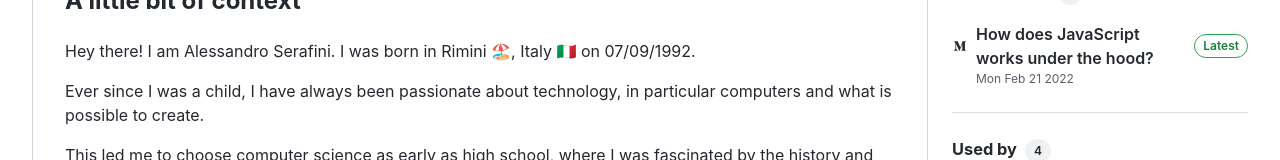
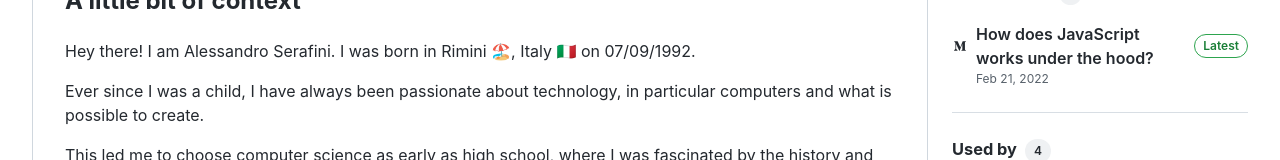
Before and after one commit to AlessandroSerafini14/alessandroserafini.github.io, a Next.js app: page / in a window 1280 px wide. Shown: the part 886-1046 px from the top of the page. Built offline with nearby package versions, Linux system fonts and the light colour scheme.

Commit message:
fix(publications): format publications date

```diff
--- a/src/components/Publications/index.tsx
+++ b/src/components/Publications/index.tsx
@@ -1,4 +1,5 @@
 import dayjs from "dayjs";
+import localizedFormat from "dayjs/plugin/localizedFormat";
 import React from "react";
 import { AiOutlineMedium } from "react-icons/ai";
 
@@ -6,6 +7,8 @@ import ItemsList from "#components/ItemsList";
 import { Title, Chip } from "#components/Layout/styles";
 
 import { Item, Publication, ChipType } from "#types";
+
+dayjs.extend(localizedFormat);
 
 const Publications: React.FC = () => {
   const publications: Publication[] = [
@@ -23,7 +26,7 @@ const Publications: React.FC = () => {
     .map((publication) => ({
       id: publication.id,
       title: publication.name,
-      subtitle: publication.date.toDateString(),
+      subtitle: dayjs(publication.date).format("ll"),
       url: publication.url,
       icon: <AiOutlineMedium />,
     }));
```
